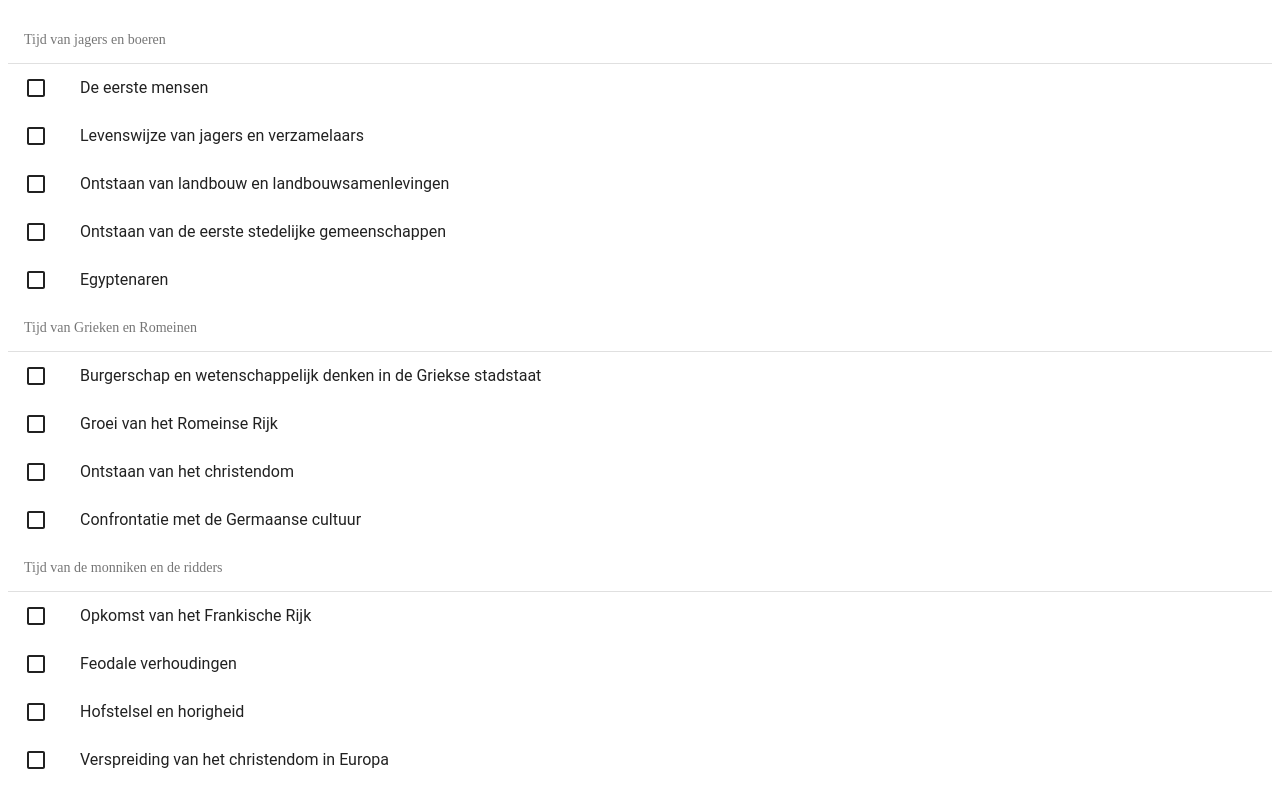
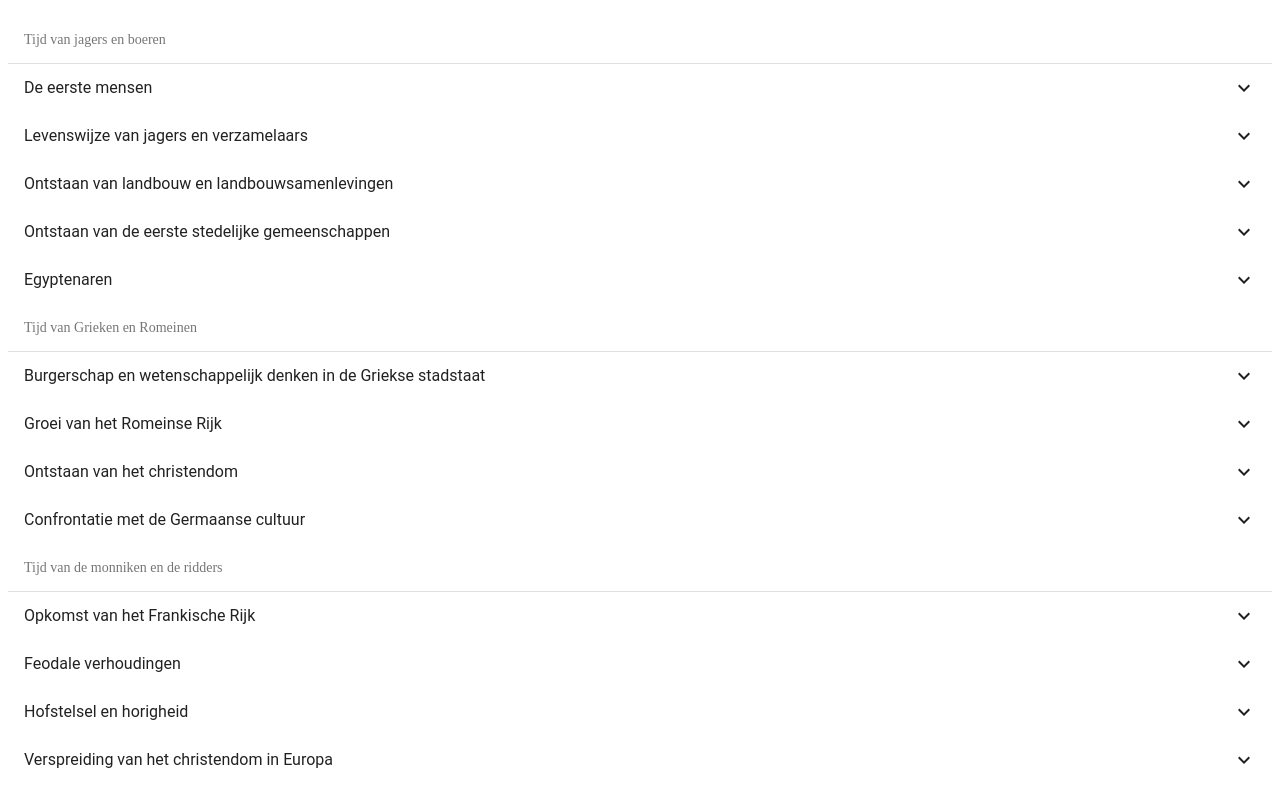
Before and after one commit to ramonavic/treestructure-of-subjects, a React app: page / in a window 1280 px wide. Shown: the top 797 px of the page. Built offline with nearby package versions, Linux system fonts and the light colour scheme; what react-tap-event-plugin would draw is missing.

Commit message:
nesting items won't show

```diff
--- a/src/components/secondSubject.js
+++ b/src/components/secondSubject.js
@@ -7,7 +7,7 @@ class SecondSubject extends React.Component {
     super(props);
 
     this.state = {
-      secondSubjectTitle: this.props.primaryText,
+      subSubject: this.props.subSubject,
       key: this.props.key,
       nestedItems: this.props.nestedItems
     }
@@ -18,8 +18,12 @@ class SecondSubject extends React.Component {
   render() {
     return (
       <div>
-      <ListItem primaryText={this.state.secondSubjectTitle}/>
-      </div>
+      <SecondSubject
+        key={subSubject.props.id}
+        primaryText={subSubject.props.subject}
+
+
+      />      </div>
     )
   }
 
--- a/src/components/subSubjects.js
+++ b/src/components/subSubjects.js
@@ -10,18 +10,26 @@ class SubSubjects extends React.Component {
     this.state = {
       subSubjects: this.props.subSubject,
       open: true,
-      nestedItems: []
+      nestedItems: [],
+      checked: false
+
     }
   }
 
+  checkChildren() {
+    console.log("check children")
+    this.setState({
+      checked: !this.state.checked,
+      open: !this.state.checked,
+    })
+  }
+
   handleNestedListToggle(item) {
-    this.renderChildren();
-    let toggle = !this.state.open
-    console.log(item)
+    item.open = !item.open
+    console.log("Toggling list")
     this.setState({
-      open: toggle,
+      open: !this.state.open,
     },console.log(this.state.open));
-    console.log(this.props.nestedItems)
   }
 
   renderSubjects() {
@@ -34,13 +42,14 @@ class SubSubjects extends React.Component {
         {this.state.subSubjects.map(function(subSubject){
           return (
           <ListItem
-            key={subSubject.props.id}
+            key={`sub-${subSubject.props.id}`}
             primaryText={subSubject.props.subject}
             nestedItems={component.state.nestedItems}
-            initiallyOpen={component.state.open}
-            onClick={component.handleNestedListToggle.bind(component)}
-            leftCheckbox={<Checkbox />}
-            primaryTogglesNestedList={true}
+            // initiallyOpen={component.state.open}
+            // open={component.state.open}
+            // onNestedListToggle={component.handleNestedListToggle}
+            // leftCheckbox={<Checkbox onCheck={component.checkChildren.bind(component)} />}
+            // primaryTogglesNestedList={true}
 
           />
         )
@@ -62,18 +71,20 @@ class SubSubjects extends React.Component {
         nestedItems.map(function(nestedItem){
             component.state.nestedItems.push(
               <ListItem
-                key={nestedItem.props.id}
+                key={`nest-${nestedItem.props.id}`}
                 primaryText={nestedItem.props.subject}
-                leftCheckbox={<Checkbox />}
+                // leftCheckbox={<Checkbox />}
               />)
 
           })
   })
 }
   componentWillMount() {
+    this.renderChildren();
   }
 
   render() {
+    console.log(this.state)
     return this.renderSubjects();
 
   }
--- a/src/containers/subjectList.js
+++ b/src/containers/subjectList.js
@@ -49,15 +49,14 @@ class SubjectList extends React.Component {
     return (
       <div>
       <List>
-
           {this.state.topSubjects.map(function(topSubject, i){
             let children = topSubject.findChildren();
             console.log(topSubject.props.id)
             console.log(children)
             return(
               <div>
-                <Theme key={topSubject.props.id} topSubject={topSubject} />
-                <SubSubjects key={i} subSubject={children}/>
+                <Theme key={`theme${topSubject.props.id}`} topSubject={topSubject} />
+                <SubSubjects key={`list${topSubject.props.id}`} subSubject={children}/>
               </div>
             )
           }, this)
```
